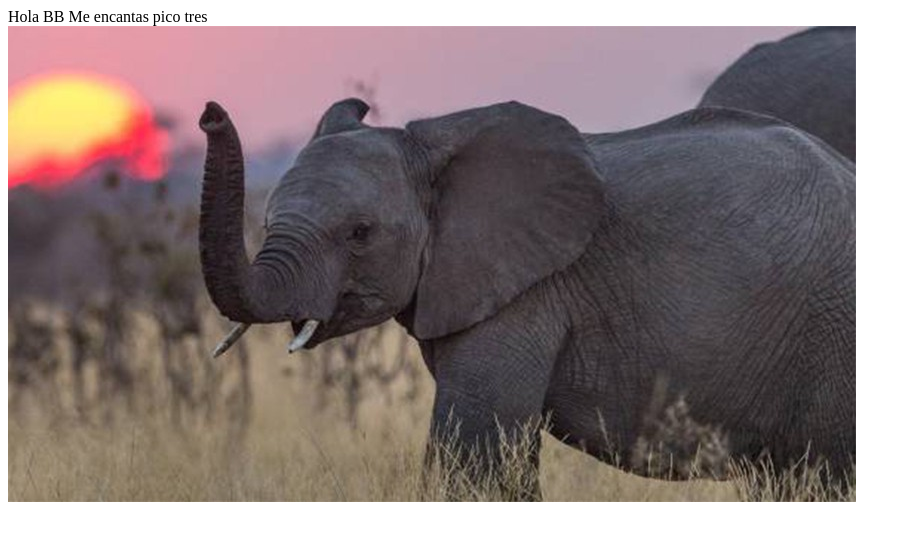
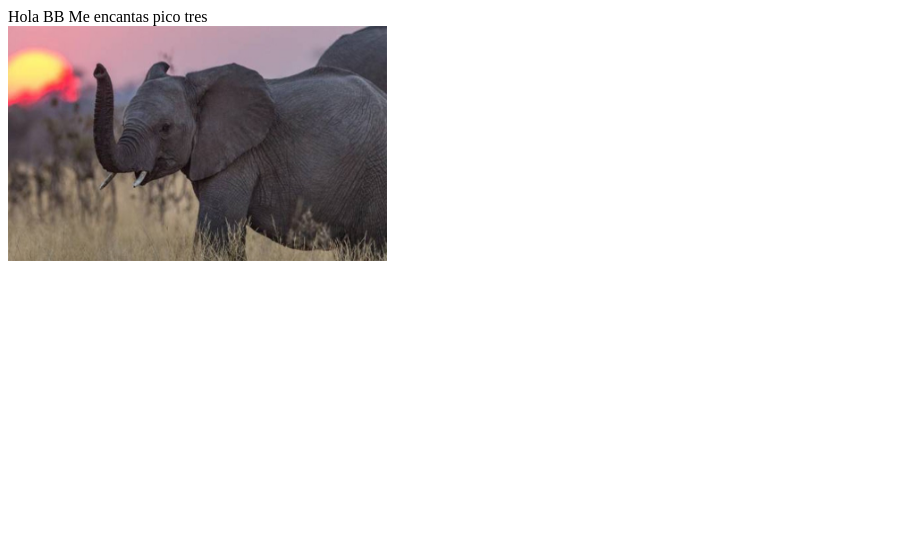
Before and after one commit to JoanaKCM/Prueba, a plain HTML site: page index.html in a window 1280 px wide. Shown: the whole page, without its empty margins (0-911 px from the left). Drawn offline with Linux system fonts and the light colour scheme.

Commit message:
Add files via upload

```diff
--- a/index.html
+++ b/index.html
@@ -5,7 +5,7 @@
 <body bgcolor="white">
 <p>
 Hola BB Me encantas pico tres <br>
-<img src="1.jpg"></img>
+<img src="1.jpg" width="30%" height="30%"></img>
 </p>
 </body>
 </html>
```
